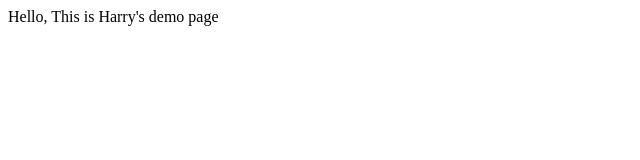
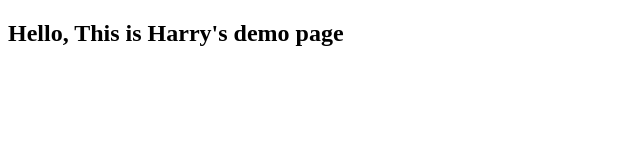
Before and after one commit to Harrylorian/nknu-demo-page, a plain HTML site: page index.html in a window 1280 px wide. Shown: the whole page, without its empty margins (0-640 px from the left). Drawn offline with Linux system fonts and the light colour scheme.

Commit message:
Update index.html

```diff
--- a/index.html
+++ b/index.html
@@ -6,6 +6,6 @@
     <title>Document</title>
 </head>
 <body>
-    Hello, This is Harry's demo page
+    <h2>Hello, This is Harry's demo page</h2>
 </body>
 </html>
```
